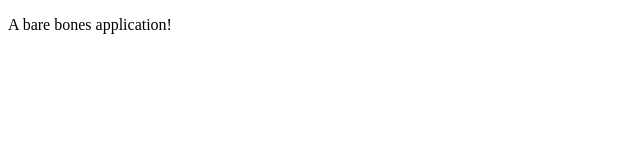
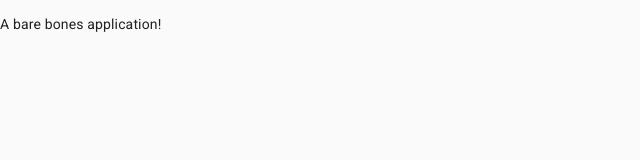
Before and after one commit to AndrewOwenMartin/mui-theme-example, a React (Create React App) app: page / in a window 1280 px wide. Shown: the top 160 px of the page, without its empty margins (0-640 px from the left). Built offline with nearby package versions, Linux system fonts and the light colour scheme.

Commit message:
Add theme and theme provider.

```diff
--- a/src/App.js
+++ b/src/App.js
@@ -1,9 +1,15 @@
 import React from 'react'
+import { ThemeProvider } from '@material-ui/core/styles'
+import CssBaseline from '@material-ui/core/CssBaseline'
+import theme from './theme'
 
 const App = () => (
+<ThemeProvider theme={theme}>
+  <CssBaseline />
   <div>
     <p>A bare bones application!</p>
   </div>
+</ThemeProvider>
 )
 
 export default App
--- /dev/null
+++ b/src/theme.js
@@ -0,0 +1,9 @@
+import { createMuiTheme }  from '@material-ui/core/styles'
+
+const theme = createMuiTheme({
+  palette: {
+    primary: { 500: '#467fcf' },
+  },
+})
+
+export default theme
```
